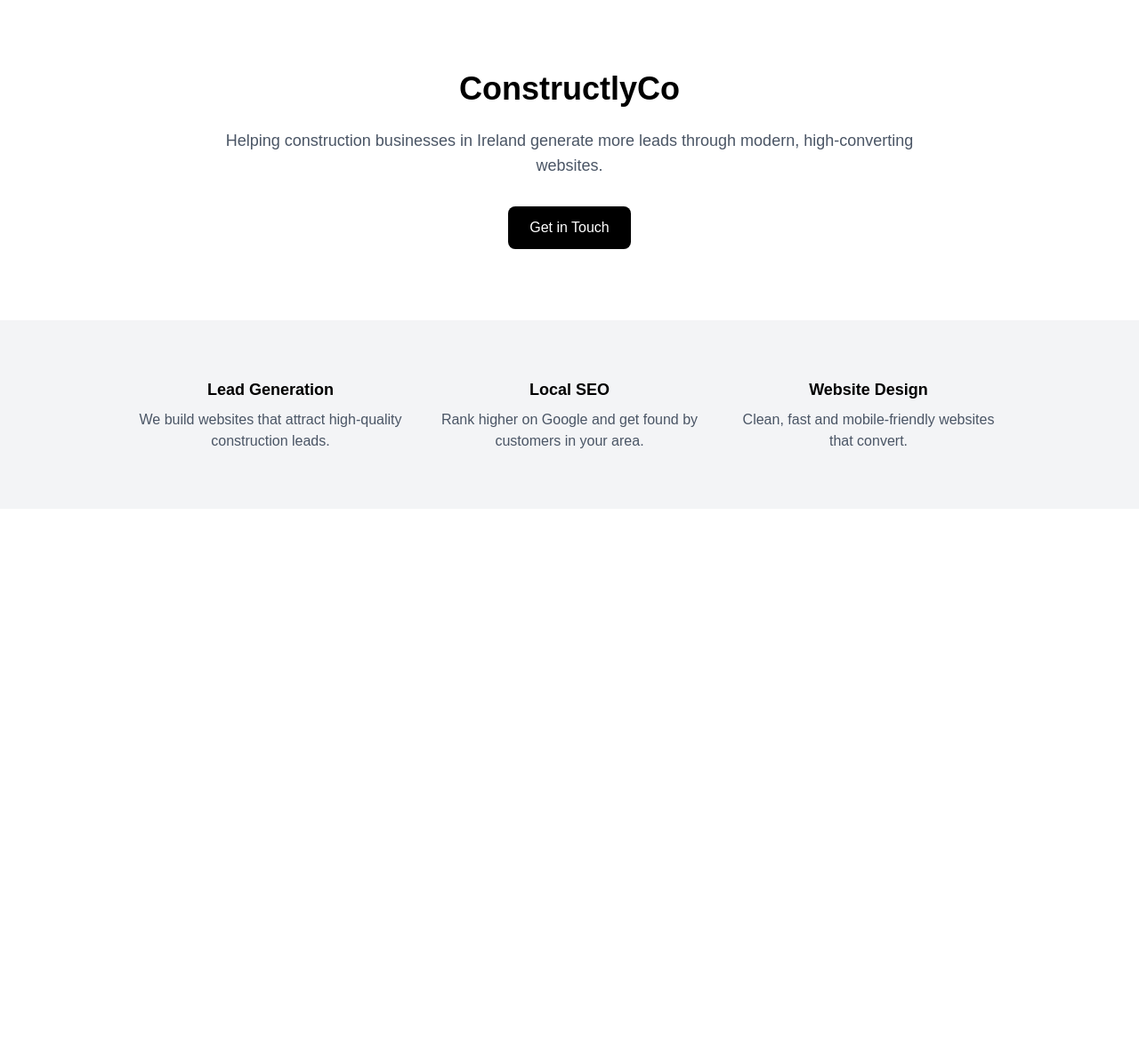
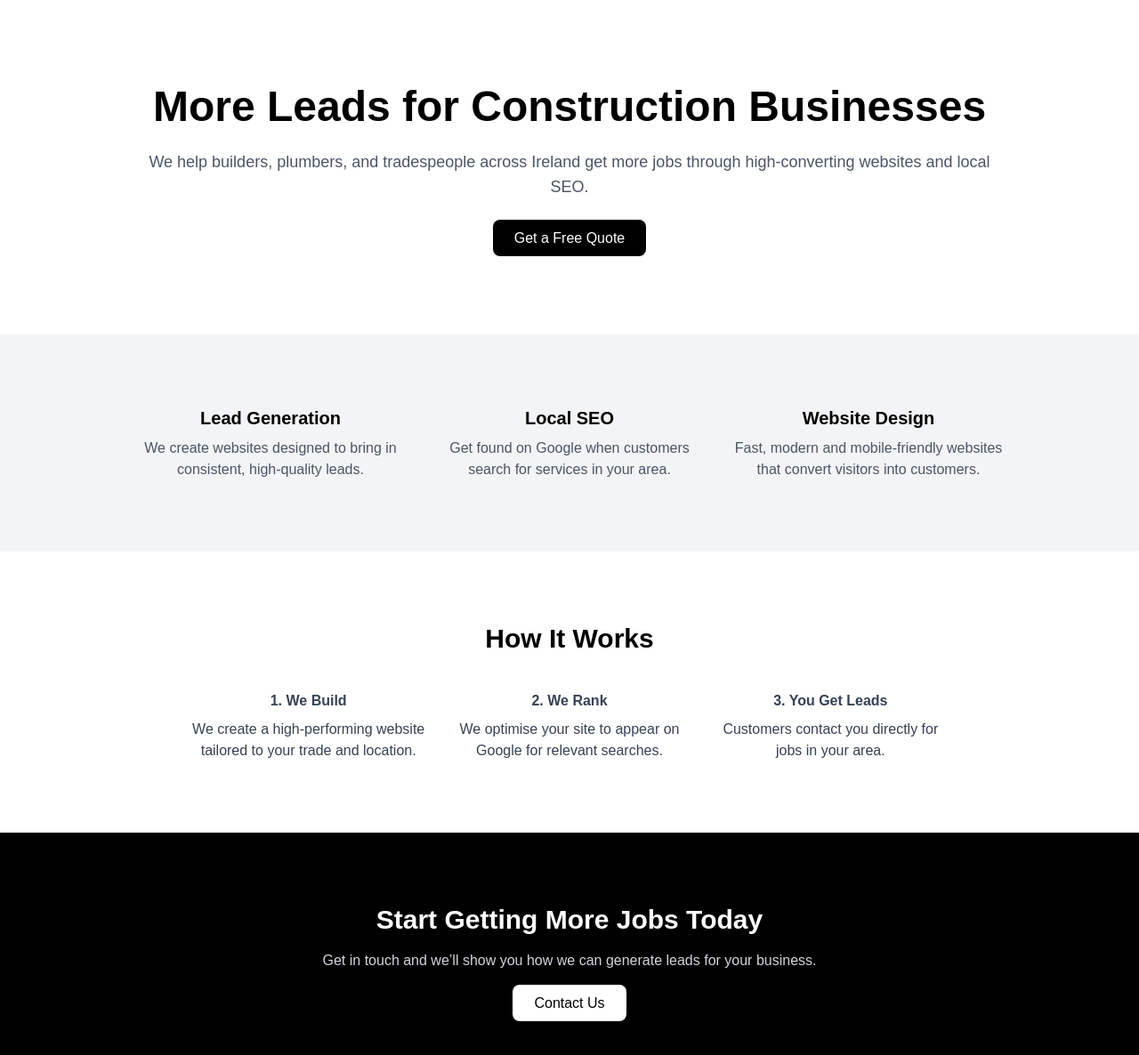
Before and after one commit to EvanM7/constructlyco, a Next.js app: page / in a window 1280 px wide. Shown: the top 1186 px of the page at 89% size. Before the commit the page ends 800 px from the top, so only its background shows below. Built offline with nearby package versions, Linux system fonts and the light colour scheme.

Commit message:
improve homepage structure

```diff
--- a/app/page.tsx
+++ b/app/page.tsx
@@ -1,48 +1,91 @@
 export default function Home() {
   return (
-    <main className="min-h-screen bg-white text-black">
-      <section className="max-w-4xl mx-auto px-6 py-20 text-center">
-        <h1 className="text-4xl font-bold mb-6">
-          ConstructlyCo
+    <main className="bg-white text-black">
+
+      {/* HERO */}
+      <section className="max-w-5xl mx-auto px-6 py-24 text-center">
+        <h1 className="text-5xl font-bold mb-6">
+          More Leads for Construction Businesses
         </h1>
         <p className="text-lg text-gray-600 mb-8">
-          Helping construction businesses in Ireland generate more leads through modern, high-converting websites.
+          We help builders, plumbers, and tradespeople across Ireland get more jobs through high-converting websites and local SEO.
         </p>
 
-        <div className="flex justify-center gap-4">
-          <a
-            href="mailto:info@constructlyco.ie"
-            className="bg-black text-white px-6 py-3 rounded-lg"
-          >
-            Get in Touch
-          </a>
-        </div>
+        <a
+          href="mailto:info@constructlyco.ie"
+          className="bg-black text-white px-6 py-3 rounded-lg"
+        >
+          Get a Free Quote
+        </a>
       </section>
 
-      <section className="bg-gray-100 py-16">
+      {/* SERVICES */}
+      <section className="bg-gray-100 py-20">
         <div className="max-w-5xl mx-auto px-6 grid md:grid-cols-3 gap-8 text-center">
           <div>
-            <h3 className="font-semibold text-lg mb-2">Lead Generation</h3>
+            <h3 className="text-xl font-semibold mb-2">Lead Generation</h3>
             <p className="text-gray-600">
-              We build websites that attract high-quality construction leads.
+              We create websites designed to bring in consistent, high-quality leads.
             </p>
           </div>
 
           <div>
-            <h3 className="font-semibold text-lg mb-2">Local SEO</h3>
+            <h3 className="text-xl font-semibold mb-2">Local SEO</h3>
             <p className="text-gray-600">
-              Rank higher on Google and get found by customers in your area.
+              Get found on Google when customers search for services in your area.
             </p>
           </div>
 
           <div>
-            <h3 className="font-semibold text-lg mb-2">Website Design</h3>
+            <h3 className="text-xl font-semibold mb-2">Website Design</h3>
             <p className="text-gray-600">
-              Clean, fast and mobile-friendly websites that convert.
+              Fast, modern and mobile-friendly websites that convert visitors into customers.
             </p>
           </div>
         </div>
       </section>
+
+      {/* HOW IT WORKS */}
+      <section className="py-20">
+        <div className="max-w-4xl mx-auto px-6 text-center">
+          <h2 className="text-3xl font-bold mb-10">How It Works</h2>
+
+          <div className="grid md:grid-cols-3 gap-8 text-gray-700">
+            <div>
+              <h4 className="font-semibold mb-2">1. We Build</h4>
+              <p>We create a high-performing website tailored to your trade and location.</p>
+            </div>
+
+            <div>
+              <h4 className="font-semibold mb-2">2. We Rank</h4>
+              <p>We optimise your site to appear on Google for relevant searches.</p>
+            </div>
+
+            <div>
+              <h4 className="font-semibold mb-2">3. You Get Leads</h4>
+              <p>Customers contact you directly for jobs in your area.</p>
+            </div>
+          </div>
+        </div>
+      </section>
+
+      {/* CTA */}
+      <section className="bg-black text-white py-20 text-center">
+        <h2 className="text-3xl font-bold mb-4">
+          Start Getting More Jobs Today
+        </h2>
+        <p className="mb-6 text-gray-300">
+          Get in touch and we’ll show you how we can generate leads for your business.
+        </p>
+
+        <a
+          href="mailto:info@constructlyco.ie"
+          className="bg-white text-black px-6 py-3 rounded-lg"
+        >
+          Contact Us
+        </a>
+      </section>
+
     </main>
   );
 }
```
